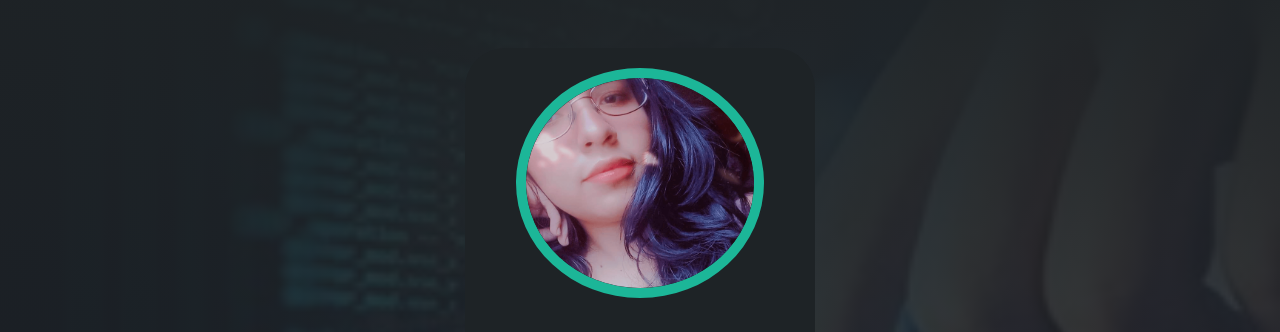
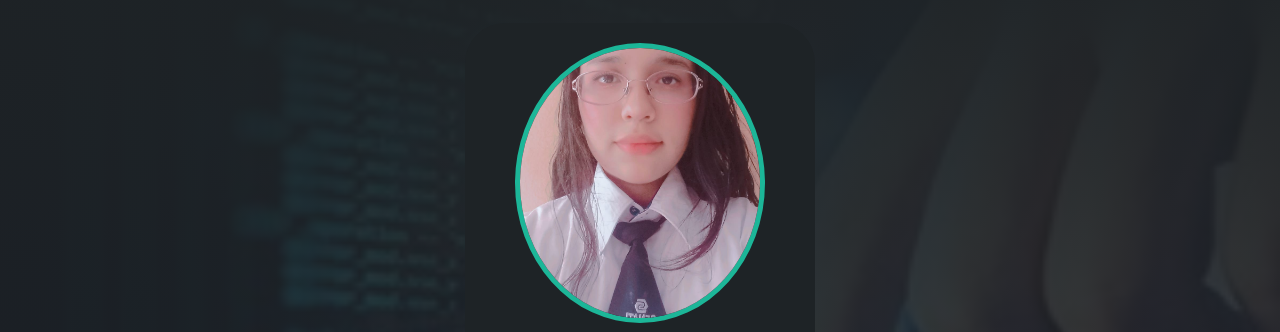
Before and after one commit to AndreaC05/portafolio.github.io, a plain HTML site: page index.html in a window 1280 px wide. Shown: the part 75-407 px from the top of the page. Drawn offline with nearby package versions, Linux system fonts and the light colour scheme.

Commit message:
Add files via upload

```diff
--- a/estilo.css
+++ b/estilo.css
@@ -76,11 +76,14 @@ html{
 }
 .inicio .contenido-banner img{
 	margin-top: 40px;
-	border: 10px solid #1CB698;
+	border: 5px solid #1CB698;
 	display: block;
-	width: 80%;
+	height: 280px;
+	width: 250px;
 	margin: auto;
 	border-radius: 100%;
+	object-fit: cover;
+	/*box-shadow:  2px 2px 4px 2px rgba(0, 0, 0, 0.3);*/
 }
 .inicio .contenido-banner h1{
 	margin-top: 40px;
--- a/index.html
+++ b/index.html
@@ -35,7 +35,7 @@
 	<section id="inicio" class="inicio">
 		<div class="contenido-banner">
 			<div class="contenedor-img">
-				<img src="img/photo.png" alt="">
+				<img src="img/photo.jpeg" alt="">
 			</div>
 			<h1>Andrea Aguirre Ruiz</h1>
 			<h2>Ingeniera de Software</h2>
```
Also changed, not shown: img/photo.jpeg (added), img/photo2.jpeg (added).
